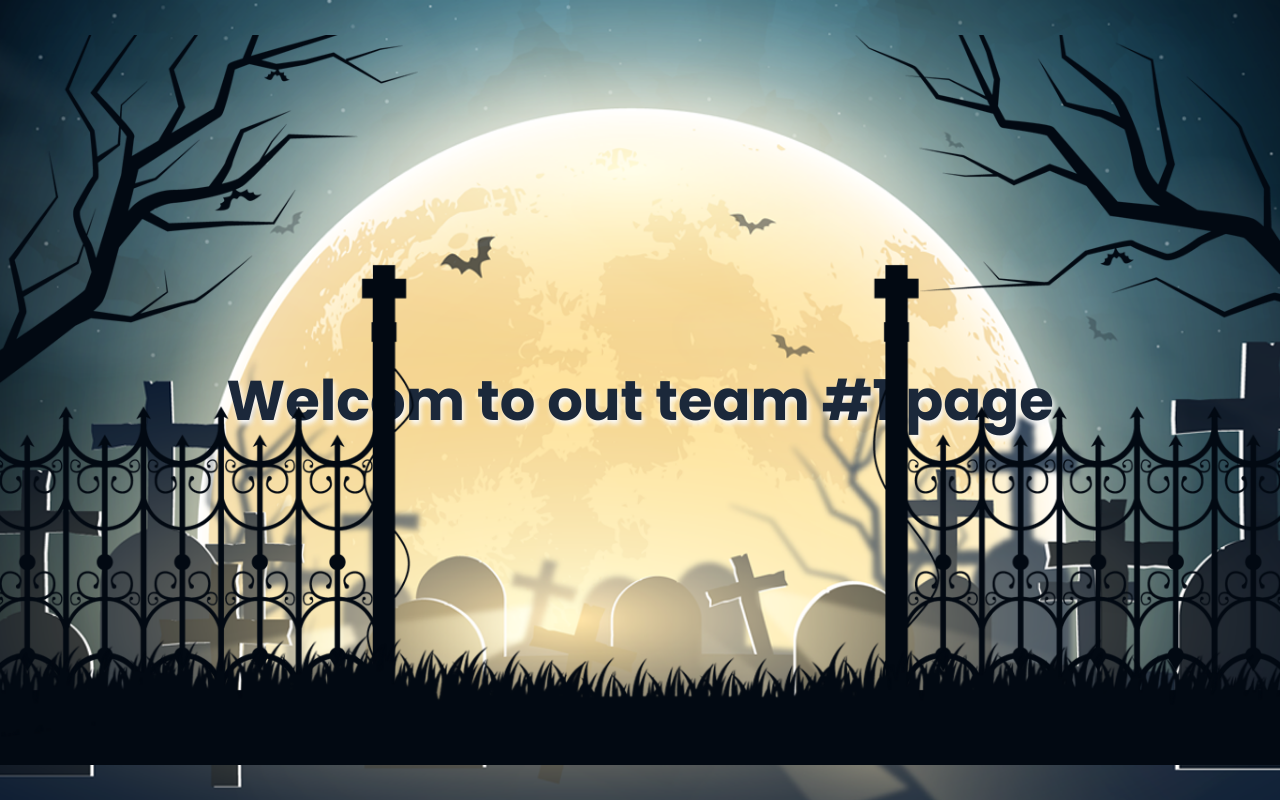
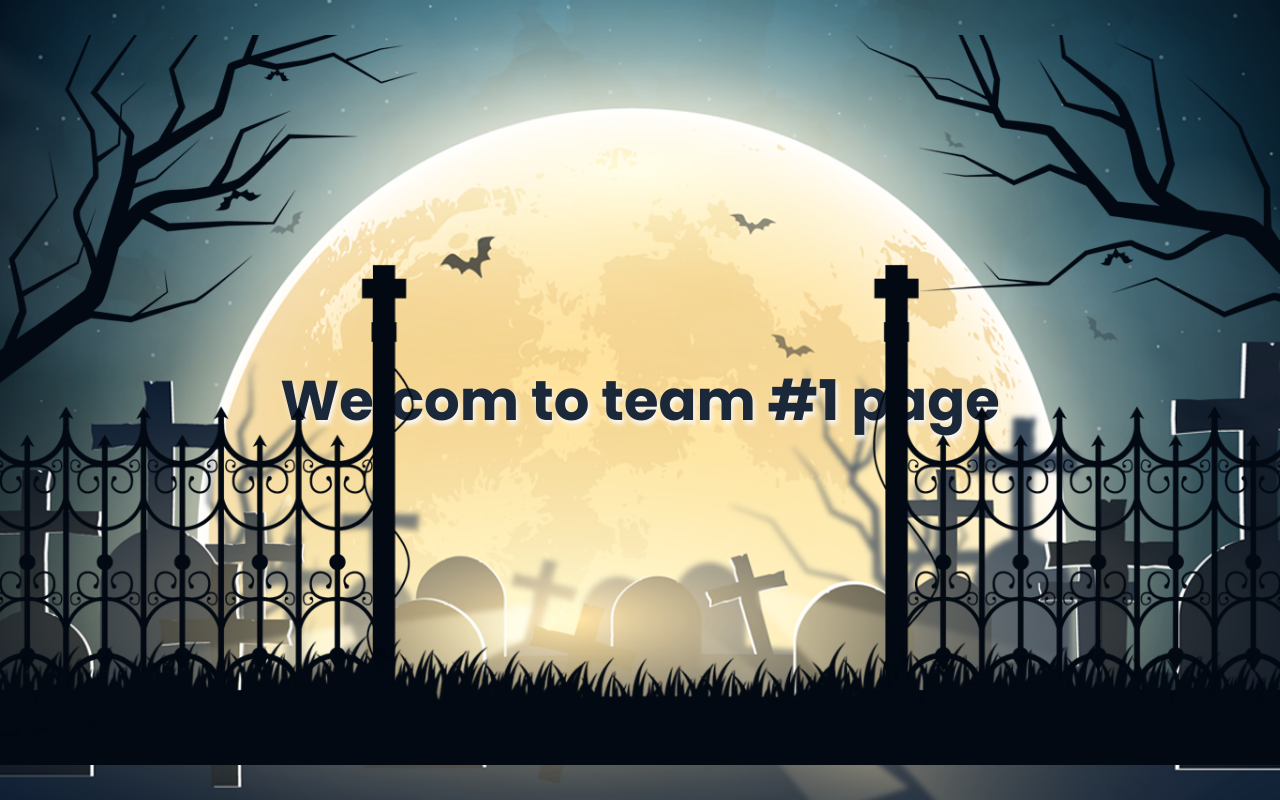
Before and after one commit to adamhayek2/the-maze-game, a plain HTML site: page index.html in a window 1280 px wide. Shown: the top 800 px of the page. Drawn offline with Linux system fonts and the light colour scheme.

Commit message:
landing page

```diff
--- a/index.html
+++ b/index.html
@@ -5,14 +5,15 @@
     <meta charset="UTF-8">
     <meta http-equiv="X-UA-Compatible" content="IE=edge">
     <meta name="viewport" content="width=device-width, initial-scale=1.0">
-    <title>Parallax Scrolling Website | Codehal</title>
+    <link rel="icon" type="image/x-icon" href="/resources/images/icons/icons8-maze-64.png">
+    <title>The Maze Game</title>
     <link rel="stylesheet" href="/resources/css/style.css">
 </head>
 
 <body>
 
     <section class="parallax">
-        <h2 id="text">Welcom to out team #1 page</h2>
+        <h2 id="text">Welcom to team #1 page</h2>
         <img src="/resources/images/tree-left.png" id="tree-left">
         <img src="/resources/images/tree-right.png" id="tree-right">
         <img src="/resources/images/gate-left.png" id="gate-left">
```
Also changed, not shown: resources/images/icons/icons8-maze-64.png (added).
